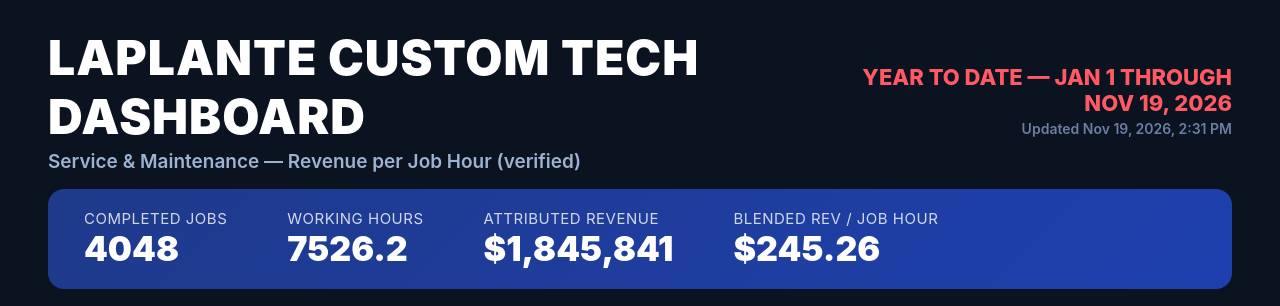
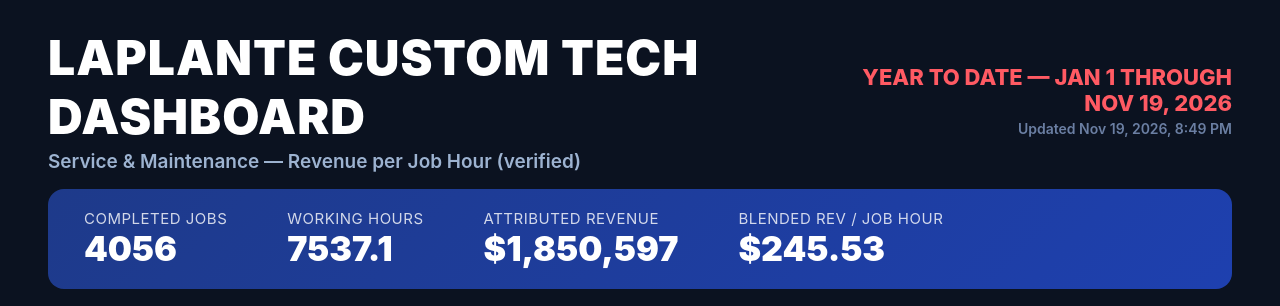
Before and after one commit to shawnlaplante/shawnlaplante.github.io, a plain HTML site: page index.html in a window 1280 px wide. Shown: the top 306 px of the page. Drawn offline with Linux system fonts and the light colour scheme.

Commit message:
Auto-refresh YTD dashboard 2026-11-20 01:49 UTC

```diff
--- a/index.html
+++ b/index.html
@@ -128,24 +128,24 @@
 <script>
 const DATA = {
   period: "Year to Date \u2014 Jan 1 through Nov 19, 2026",
-  updated: "Nov 19, 2026, 2:31 PM",
+  updated: "Nov 19, 2026, 8:49 PM",
   main: [
     {"name":"Michael Street","jobs":111,"hours":132.65,"revenue":54071.45,"rate":407.62},
     {"name":"James Perkins","jobs":670,"hours":633.55,"revenue":244099.51,"rate":385.29},
-    {"name":"Garrett Fontaine","jobs":207,"hours":270.38,"revenue":102626.25,"rate":379.56},
-    {"name":"Noah Dennis","jobs":221,"hours":308.25,"revenue":115787.3,"rate":375.63},
+    {"name":"Garrett Fontaine","jobs":209,"hours":272.95,"revenue":104241.05,"rate":381.91},
+    {"name":"Noah Dennis","jobs":222,"hours":310.92,"revenue":116321.3,"rate":374.12},
     {"name":"Keith Foster","jobs":19,"hours":33.0,"revenue":11910.0,"rate":360.91},
     {"name":"Neva Stevens","jobs":179,"hours":281.18,"revenue":95634.5,"rate":340.12},
-    {"name":"Wayne Bell","jobs":281,"hours":462.55,"revenue":155742.75,"rate":336.7},
-    {"name":"Bill Heald","jobs":119,"hours":194.33,"revenue":60776.94,"rate":312.75},
+    {"name":"Wayne Bell","jobs":282,"hours":464.05,"revenue":156091.75,"rate":336.37},
+    {"name":"Bill Heald","jobs":120,"hours":195.07,"revenue":61125.94,"rate":313.35},
     {"name":"Tim Nathanson","jobs":536,"hours":694.62,"revenue":202371.17,"rate":291.34},
     {"name":"Cameron Kimball","jobs":18,"hours":44.12,"revenue":12614.0,"rate":285.9},
-    {"name":"Rob Milligan","jobs":108,"hours":236.9,"revenue":66831.02,"rate":282.11},
+    {"name":"Rob Milligan","jobs":108,"hours":237.73,"revenue":66831.02,"rate":281.12},
     {"name":"Josh Maxfield","jobs":6,"hours":18.98,"revenue":5245.0,"rate":276.34},
     {"name":"Zachary Biron","jobs":30,"hours":72.75,"revenue":19943.1,"rate":274.13},
     {"name":"Kinap Bassett","jobs":91,"hours":129.83,"revenue":35326.0,"rate":272.09},
     {"name":"Corey Geyer","jobs":418,"hours":791.82,"revenue":190102.74,"rate":240.08},
-    {"name":"Christian Mendez","jobs":339,"hours":711.83,"revenue":165494.32,"rate":232.49},
+    {"name":"Christian Mendez","jobs":341,"hours":712.03,"revenue":166919.32,"rate":234.43},
     {"name":"Troy Hatton","jobs":131,"hours":188.93,"revenue":36303.76,"rate":192.15},
     {"name":"Aaron Beverly","jobs":10,"hours":22.22,"revenue":4143.0,"rate":186.45},
     {"name":"Jake Worthing","jobs":72,"hours":183.73,"revenue":34239.66,"rate":186.36},
@@ -154,7 +154,7 @@ const DATA = {
     {"name":"Tyler Campbell","jobs":8,"hours":45.4,"revenue":6027.45,"rate":132.76},
     {"name":"Wayne Young","jobs":85,"hours":365.82,"revenue":44049.3,"rate":120.41},
     {"name":"Sam Lewis","jobs":15,"hours":87.27,"revenue":10094.0,"rate":115.66},
-    {"name":"Jesus Molina-Mendez","jobs":250,"hours":1050.62,"revenue":117818.6,"rate":112.14},
+    {"name":"Jesus Molina-Mendez","jobs":251,"hours":1052.97,"revenue":118303.6,"rate":112.35},
     {"name":"Jackson Ndikumana","jobs":42,"hours":343.93,"revenue":21441.05,"rate":62.34},
     {"name":"Michael Sutherland","jobs":6,"hours":65.42,"revenue":3708.0,"rate":56.68},
     {"name":"Dave LaBrecque","jobs":10,"hours":0.0,"revenue":4023.86,"rate":null}
@@ -165,7 +165,7 @@ const DATA = {
     {"name":"Warranty","jobs":1,"hours":0.0,"revenue":900.0,"rate":null},
     {"name":"Potential Service Adoption","jobs":1,"hours":0.0,"revenue":447.0,"rate":null}
   ],
-  totals: {jobs:4048, hours:7526.19, revenue:1845840.57, blended:245.26}
+  totals: {jobs:4056, hours:7537.05, revenue:1850597.37, blended:245.53}
 };
 
 const PHOTOS = {
```
